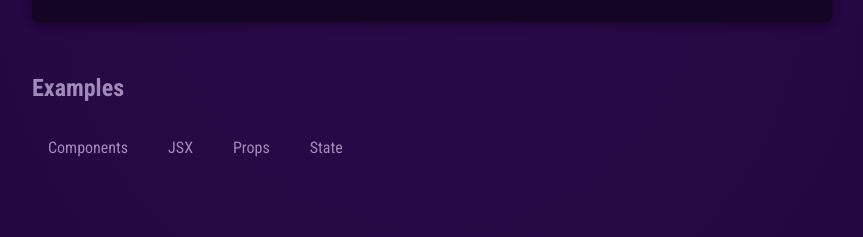
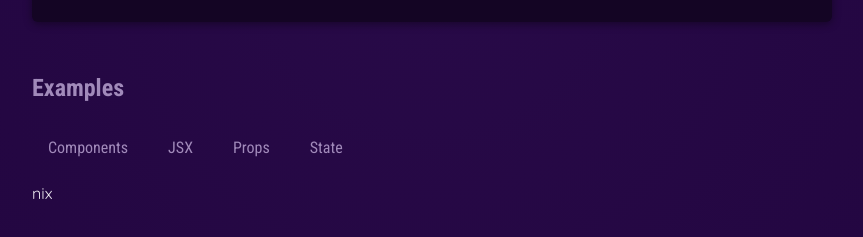
Before and after one commit to felixcanditt/react-basics-demo, a React (Vite) app: page / in a window 1280 px wide. Shown: the part 677-914 px from the top of the page, without its empty margins (208-1071 px from the left). Built offline with nearby package versions, Linux system fonts and the light colour scheme.

Commit message:
added useState

```diff
--- a/src/App.jsx
+++ b/src/App.jsx
@@ -1,9 +1,14 @@
+import { useState } from 'react';
+
+import { CORE_CONCEPTS } from './data';
+
 import Header from './components/Header';
 import CoreConcept from './components/CoreConcept';
-import { CORE_CONCEPTS } from './data';
 import TabButton from './components/TabButton';
 
 function App() {
+  const [clickedTab, setTab] = useState('');
+
   function showNumber(number) {
     console.log(number);
   }
@@ -24,11 +29,16 @@ function App() {
         <section id="examples">
           <h2>Examples</h2>
           <menu>
-            <TabButton title="Components" onShowNumber={() => showNumber(1)} />
-            <TabButton title="JSX" onShowNumber={() => showNumber(2)} />
-            <TabButton title="Props" onShowNumber={() => showNumber(3)} />
-            <TabButton title="State" onShowNumber={() => showNumber(4)} />
+            <TabButton title="Components" onShowNumber={() => setTab(1)} />
+            <TabButton title="JSX" onShowNumber={() => setTab(2)} />
+            <TabButton title="Props" onShowNumber={() => setTab(3)} />
+            <TabButton title="State" onShowNumber={() => setTab(4)} />
           </menu>
+          {clickedTab === '' ? 'nix' : ''}
+          {clickedTab === 1 ? 'eins' : ''}
+          {clickedTab === 2 ? 'zwei' : ''}
+          {clickedTab === 3 ? 'drei' : ''}
+          {clickedTab === 4 ? 'vier' : ''}
         </section>
       </main>
     </div>
```
